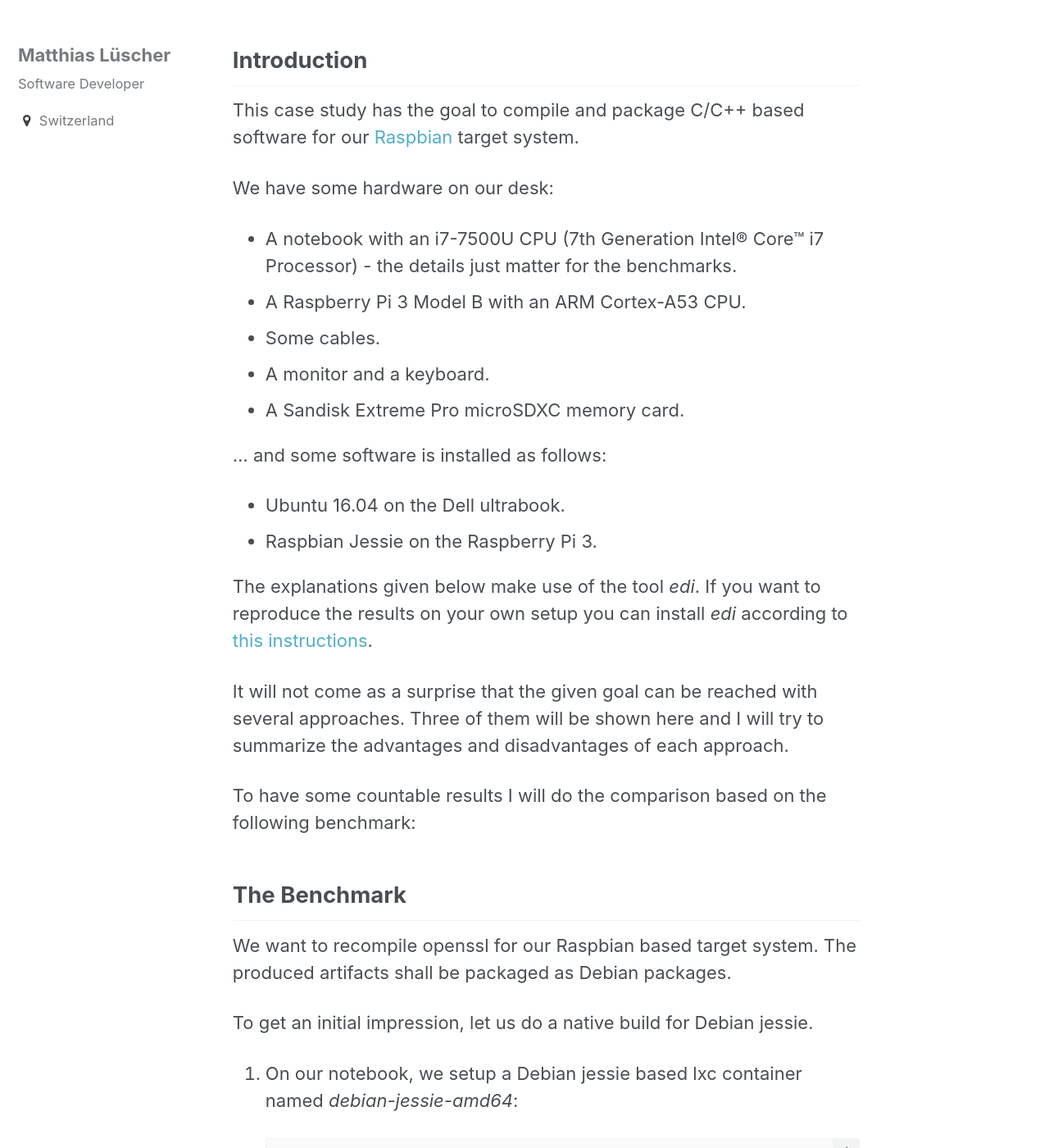
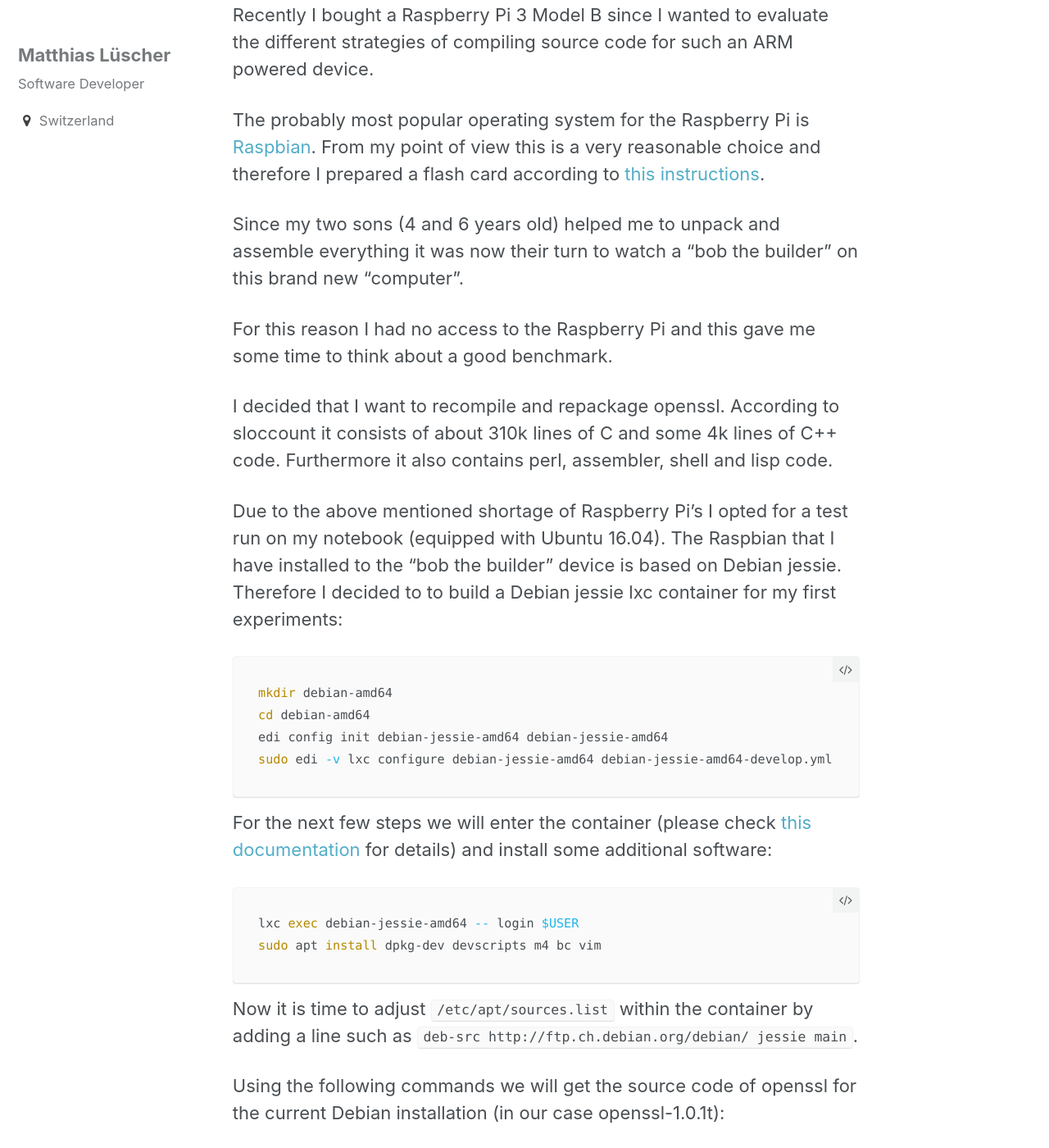
Before and after one commit to lueschem/lueschem.github.io, a Jekyll site: the page built from _posts/2017-04-15-Compiling-for-Embedded-Debian-Target-Systems.md, in a window 1280 px wide and 1400 px high, scrolled down 266 px. Shown: the whole window at 82% size. Built offline with Jekyll 4.4.1, drawn with Linux system fonts in a browser that asks for light colours; comment, search, counter and statistics services are not loaded; some of the changed text lies outside the part shown.

Commit message:
Updated post about cross compilation.

````diff
--- a/_posts/2017-04-15-Compiling-for-Embedded-Debian-Target-Systems.md
+++ b/_posts/2017-04-15-Compiling-for-Embedded-Debian-Target-Systems.md
@@ -5,43 +5,114 @@
 comments: true
 ---
 
-## Introduction
+Recently I bought a Raspberry Pi 3 Model B since I wanted to evaluate the different strategies of compiling source code for such an ARM
+powered device.
 
-This case study has the goal to compile and package C/C++ based software for our [Raspbian](https://www.raspbian.org/) target system.
+The probably most popular operating system for the Raspberry Pi is [Raspbian](https://www.raspbian.org/). From my point of view this is
+a very reasonable choice and therefore I prepared a flash card according to
+[this instructions](https://www.raspberrypi.org/documentation/installation/installing-images/linux.md).
 
-We have some hardware on our desk:
+Since my two sons (4 and 6 years old) helped me to unpack and assemble everything it was now their turn to watch a "bob the builder"
+on this brand new "computer".
 
-- A notebook with an i7-7500U CPU (7th Generation Intel® Core™ i7 Processor) - the details just matter for the benchmarks.
-- A Raspberry Pi 3 Model B with an ARM Cortex-A53 CPU.
-- Some cables.
-- A monitor and a keyboard.
-- A Sandisk Extreme Pro microSDXC memory card.
+For this reason I had no access to the Raspberry Pi and this gave me some time to think about a good benchmark.
 
-... and some software is installed as follows:
+I decided that I want to recompile and repackage openssl. According to sloccount it consists of about 310k lines of C and some 4k lines of C++
+code. Furthermore it also contains perl, assembler, shell and lisp code.
 
-- Ubuntu 16.04 on the Dell ultrabook.
-- Raspbian Jessie on the Raspberry Pi 3.
+Due to the above mentioned shortage of Raspberry Pi's I opted for a test run on my notebook (equipped with Ubuntu 16.04). The Raspbian that
+I have installed to the
+"bob the builder" device is based on Debian jessie. Therefore I decided to to build a Debian jessie lxc container for my first experiments:
 
-The explanations given below make use of the tool _edi_. If you want to reproduce
-the results on your own setup you can install _edi_ according to [this instructions](http://docs.get-edi.io/en/latest/getting_started.html).
+``` bash
+mkdir debian-amd64
+cd debian-amd64
+edi config init debian-jessie-amd64 debian-jessie-amd64
+sudo edi -v lxc configure debian-jessie-amd64 debian-jessie-amd64-develop.yml
+```
 
-It will not come as a surprise that the given goal can be reached with several approaches. Three of them will be shown here and I will try to
-summarize the advantages and disadvantages of each approach.
+For the next few steps we will enter the container (please check [this documentation](http://docs.get-edi.io/en/latest/getting_started.html)
+for details) and install some additional software:
 
-To have some countable results I will do the comparison based on the following benchmark:
+``` bash
+lxc exec debian-jessie-amd64 -- login $USER
+sudo apt install dpkg-dev devscripts m4 bc vim
+```
+
+Now it is time to adjust ```/etc/apt/sources.list``` within the container by adding a line such as
+```deb-src http://ftp.ch.debian.org/debian/ jessie main```.
+
+Using the following commands we will get the source code of openssl for the current Debian installation (in our case openssl-1.0.1t):
+
+``` bash
+sudo apt update
+cd edi-workspace
+apt-get source libssl1.0.0
+cd openssl-1.0.1t
+```
+
+Now it is time to start the Debian package build:
+
+``` bash
+time debuild -us -uc
+```
+
+It took slightly less than **5 minutes** to get everything done on my notebook that has an i7-7500U (Kaby Lake) CPU and the
+result were two amd64 Debian packages that are obviously not installable on the Raspberry Pi due to its ARM architecture.
+
+## Native Compilation on the Raspberry Pi
+
+As the sun was shining I had an easy game to convince my sons to stop watching "bob the builder" and go out instead. Now the
+Raspberry Pi shortage was resolved and I reproduced the above steps on the Raspberry Pi.
+
+After the command
+
+``` bash
+time debuild -us -uc
+```
+
+I joined my sons outside.
+
+Later in the evening I had a look at the result: The job was done after about **35 minutes** resulting in two Raspbian compatible
+Debian packages. Honestly, I was surprised that it did not take even longer. The ARM Cortex-A53 CPU of the Raspberry Pi 3 Model B
+seems to be quite powerful.
+
+The fact that the compilation on my notebook is seven times faster than on the Raspberry Pi made me think about an additional
+compiling approach:
+
+## Native Compilation within an Emulated Container
+
+This time we will build an armhf Raspbian container that runs on the Intel notebook thanks to [QEMU](http://wiki.qemu.org):
+
+``` bash
+mkdir raspbian-armhf
+cd raspbian-armhf
+edi config init raspbian-jessie-armhf raspbian-jessie-armhf
+sudo edi -v lxc configure raspbian-jessie-armhf raspbian-jessie-armhf-develop.yml
+```
+
+The setup of the _raspbian-jessie-armhf_ container takes considerably longer than for _debian-jessie-amd64_ container
+due to the emulation.
+
+After the successful creation we reproduce the same steps as for the _debian-jessie-amd64_ container.
+
+Finally we run the build within this container:
+
+``` bash
+time debuild -us -uc
+```
+
+As expected the build produced two Raspbian compatible Debian packages. However - to my big disappointment - it took
+more than **65 minutes**!
+
+It was now time to scratch my head and remember my past when I was working with cross compilers:
+
+## Cross Compilation Within a Native Container
 
 
-## The Benchmark
 
-We want to recompile openssl for our Raspbian based target system. The produced artifacts shall be packaged as Debian packages.
 
-To get an initial impression, let us do a native build for Debian jessie.
 
-1. On our notebook, we setup a Debian jessie based lxc container named _debian-jessie-amd64_:
 
-   ``` bash
-   mkdir debian-amd64
-   cd debian-amd64
-   edi config init debian-jessie-amd64 debian-jessie-amd64
-   sudo edi -v lxc configure debian-jessie-amd64 debian-jessie-amd64-develop.yml
-   ```
+
+"Can we fix it?" - "Yes we can!"
````
